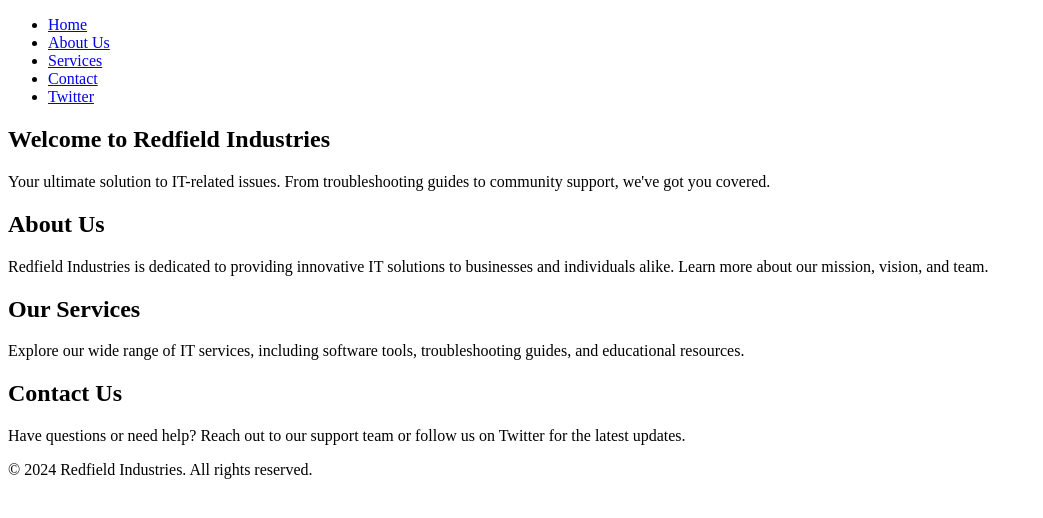
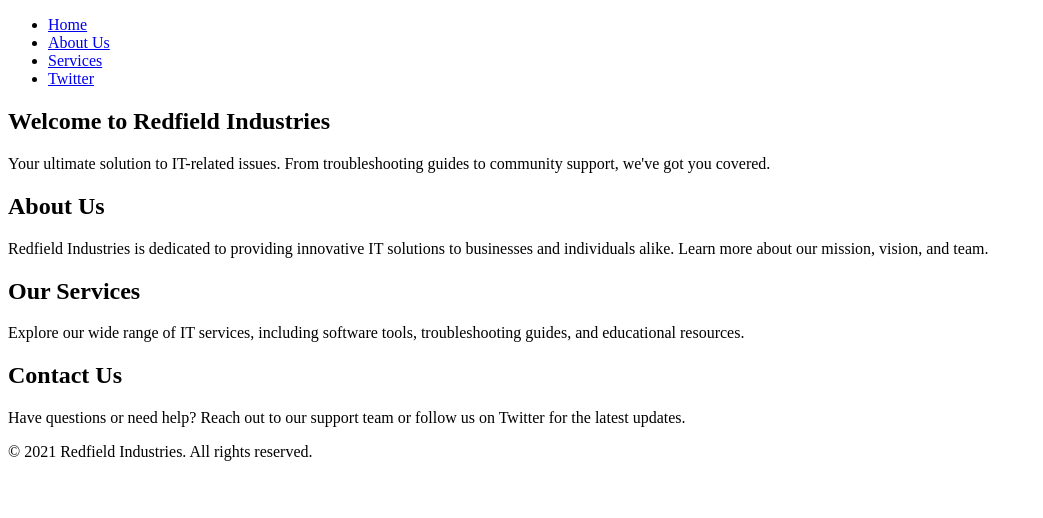
Before and after one commit to tobiasredfield/redfield-industries, a plain HTML site: page website.html in a window 1280 px wide. Shown: the whole page, without its empty margins (0-1043 px from the left). Drawn offline with Linux system fonts and the light colour scheme.

Commit message:
fixed a few minor details.
Nothing major here just formatting changes, Tobias said I can directly merge.

```diff
--- a/website.html
+++ b/website.html
@@ -12,8 +12,7 @@
                 <li><a href="#home">Home</a></li>
                 <li><a href="#about">About Us</a></li>
                 <li><a href="#services">Services</a></li>
-                <li><a href="#contact">Contact</a></li>
-                <li><a href="https://twitter.com/tobias_redfield" target="_blank">Twitter</a></li> <!-- remember to change this when Tobias sorts out the Redfield twitter but for now use his personal -->
+                <li><a href="https://twitter.com/" target="_blank">Twitter</a></li>
             </ul>
         </nav>
     </header>
@@ -39,7 +38,7 @@
     </section>
 
     <footer>
-        <p>&copy; 2024 Redfield Industries. All rights reserved.</p>
+        <p>&copy; 2021 Redfield Industries. All rights reserved.</p>
     </footer>
 </body>
 </html>
```
